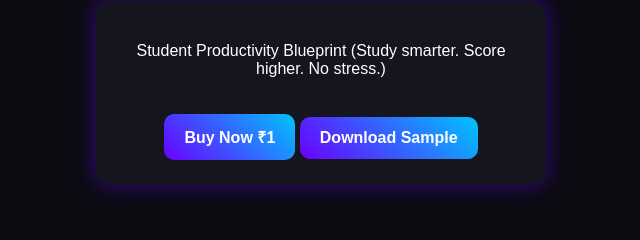
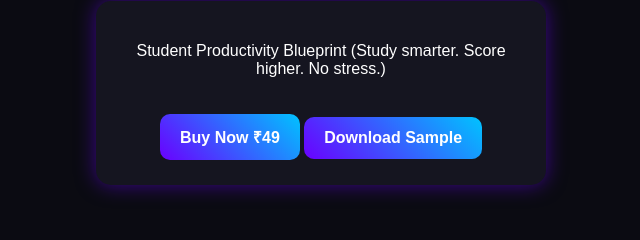
Before and after one commit to BeatoraVibes/Beatora_vibes, a plain HTML site: page index.html in a window 1280 px wide. Shown: the part 859-1099 px from the top of the page, 319-959 px from the left. Drawn offline with Linux system fonts and the light colour scheme.

Commit message:
Update index.html

```diff
--- a/index.html
+++ b/index.html
@@ -168,7 +168,7 @@ footer{
 
       <!-- BUY BUTTON -->
     <a href="https://rzp.io/rzp/3FBFV4HJ" target="_blank" class="button buy">
-      Buy Now ₹1
+      Buy Now ₹49
     </a>
 
     <!-- SAMPLE DOWNLOAD -->
```
